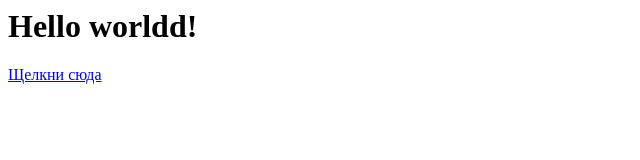
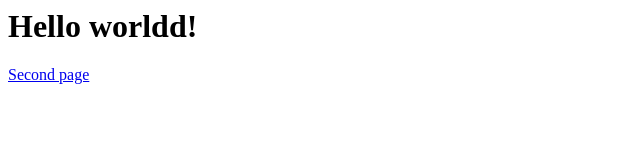
Before and after one commit to Rombique/Rombique.github.io, a plain HTML site: page index.html in a window 1280 px wide. Shown: the full height of the page, 0-640 px from the left. Drawn offline with Linux system fonts and the light colour scheme.

Commit message:
Fix link and update heading in index.html

```diff
--- a/index.html
+++ b/index.html
@@ -95,6 +95,6 @@
 </script>
 <body>
  <h1>Hello worldd! </h1>
-	<a href="https://jaktenstid.github.io/personal.github.io/">Щелкни сюда</a>
+<a href="https://rombique.github.io/page2.html">Second page</a>
 </body>
 </html>
```
